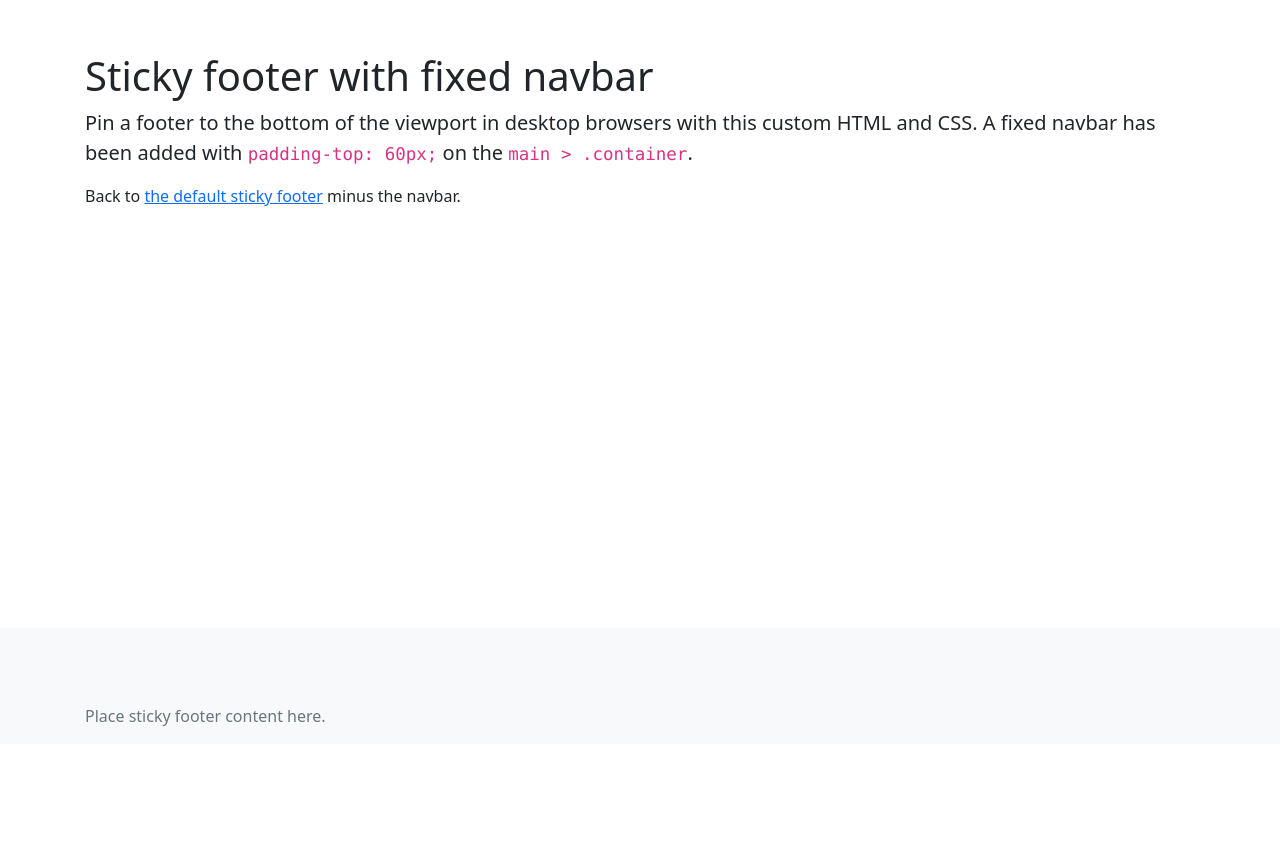
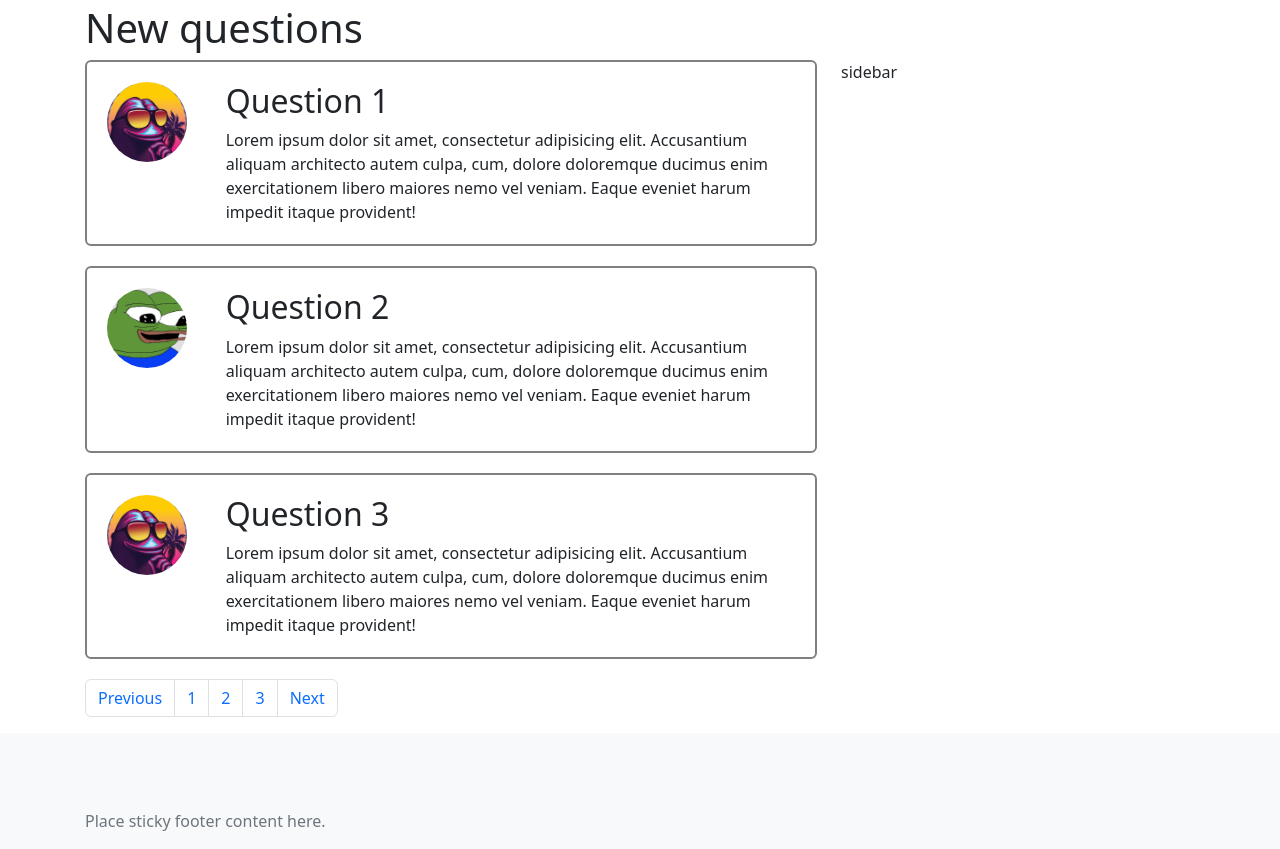
Before and after one commit to niki-gor/askme_goryachev, a Python web app: template templates/index.html in a window 1280 px wide. Shown: the part 56-905 px from the top of the page. Before the commit the page ends 782 px from the top, so only its background shows below. Run offline with Jinja, Linux system fonts and the light colour scheme; the template is opened without the code that fills it, so the values that code supplies are empty; some libraries are stand-ins or nearby versions.

Commit message:
Copypaste first tutorial

```diff
--- a/static/css/style.css
+++ b/static/css/style.css
@@ -1,3 +1,23 @@
 .container {
     padding: 60px 15px 0;
 }
+
+.avatar {
+    width: 80px;
+    height: 80px;
+    border-radius: 50%;
+    overflow: hidden;
+}
+
+.avatar img {
+    width: 100%;
+    height: 100%;
+    object-fit: cover;
+}
+
+.question {
+    border: 2px solid gray;
+    border-radius: 6px;
+    padding: 20px;
+    margin-bottom: 20px;
+}
--- a/templates/index.html
+++ b/templates/index.html
@@ -46,13 +46,78 @@
 
 <!-- Begin page content -->
 <main class="flex-shrink-0">
+    <!--    .container>.row>.col-8+.col-4-->
     <div class="container">
-        <h1 class="mt-5">Sticky footer with fixed navbar</h1>
-        <p class="lead">Pin a footer to the bottom of the viewport in desktop browsers with this custom HTML and CSS. A
-            fixed navbar has been added with <code class="small">padding-top: 60px;</code> on the <code class="small">main
-                &gt; .container</code>.</p>
-        <p>Back to <a href="/docs/5.2/examples/sticky-footer/">the default sticky footer</a> minus the navbar.</p>
+        <h1>New questions</h1>
+        <div class="row">
+            <div class="col-8">
+                <div class="question">
+                    <div class="row">
+                        <div class="col-2">
+                            <div class="avatar">
+                                <img src="../static/img/avatar-1.jpg" alt=""/>
+                            </div>
+                        </div>
+                        <div class="col-10">
+                            <h2 class="question-title">Question 1</h2>
+                            <!--                            lorem20-->
+                            <div class="question-text">
+                                Lorem ipsum dolor sit amet, consectetur adipisicing elit. Accusantium aliquam architecto
+                                autem culpa, cum, dolore doloremque ducimus enim exercitationem libero maiores nemo vel
+                                veniam. Eaque eveniet harum impedit itaque provident!
+                            </div>
+                        </div>
+                    </div>
+                </div>
+                <div class="question">
+                    <div class="row">
+                        <div class="col-2">
+                            <div class="avatar">
+                                <img src="../static/img/avatar-2.jpg" alt=""/>
+                            </div>
+                        </div>
+                        <div class="col-10">
+                            <h2 class="question-title">Question 2</h2>
+                            <!--                            lorem20-->
+                            <div class="question-text">
+                                Lorem ipsum dolor sit amet, consectetur adipisicing elit. Accusantium aliquam architecto
+                                autem culpa, cum, dolore doloremque ducimus enim exercitationem libero maiores nemo vel
+                                veniam. Eaque eveniet harum impedit itaque provident!
+                            </div>
+                        </div>
+                    </div>
+                </div>
+                <div class="question">
+                    <div class="row">
+                        <div class="col-2">
+                            <div class="avatar">
+                                <img src="../static/img/avatar-1.jpg" alt=""/>
+                            </div>
+                        </div>
+                        <div class="col-10">
+                            <h2 class="question-title">Question 3</h2>
+                            <!--                            lorem20-->
+                            <div class="question-text">
+                                Lorem ipsum dolor sit amet, consectetur adipisicing elit. Accusantium aliquam architecto
+                                autem culpa, cum, dolore doloremque ducimus enim exercitationem libero maiores nemo vel
+                                veniam. Eaque eveniet harum impedit itaque provident!
+                            </div>
+                        </div>
+                    </div>
+                </div>
+
+                <ul class="pagination">
+                    <li class="page-item"><a class="page-link" href="#">Previous</a></li>
+                    <li class="page-item"><a class="page-link" href="#">1</a></li>
+                    <li class="page-item"><a class="page-link" href="#">2</a></li>
+                    <li class="page-item"><a class="page-link" href="#">3</a></li>
+                    <li class="page-item"><a class="page-link" href="#">Next</a></li>
+                </ul>
+            </div>
+            <div class="col-4">sidebar</div>
+        </div>
     </div>
+
 </main>
 
 <footer class="footer mt-auto py-3 bg-light">
```
Also changed, not shown: static/img/avatar-1.jpg (added), static/img/avatar-2.jpg (added).
